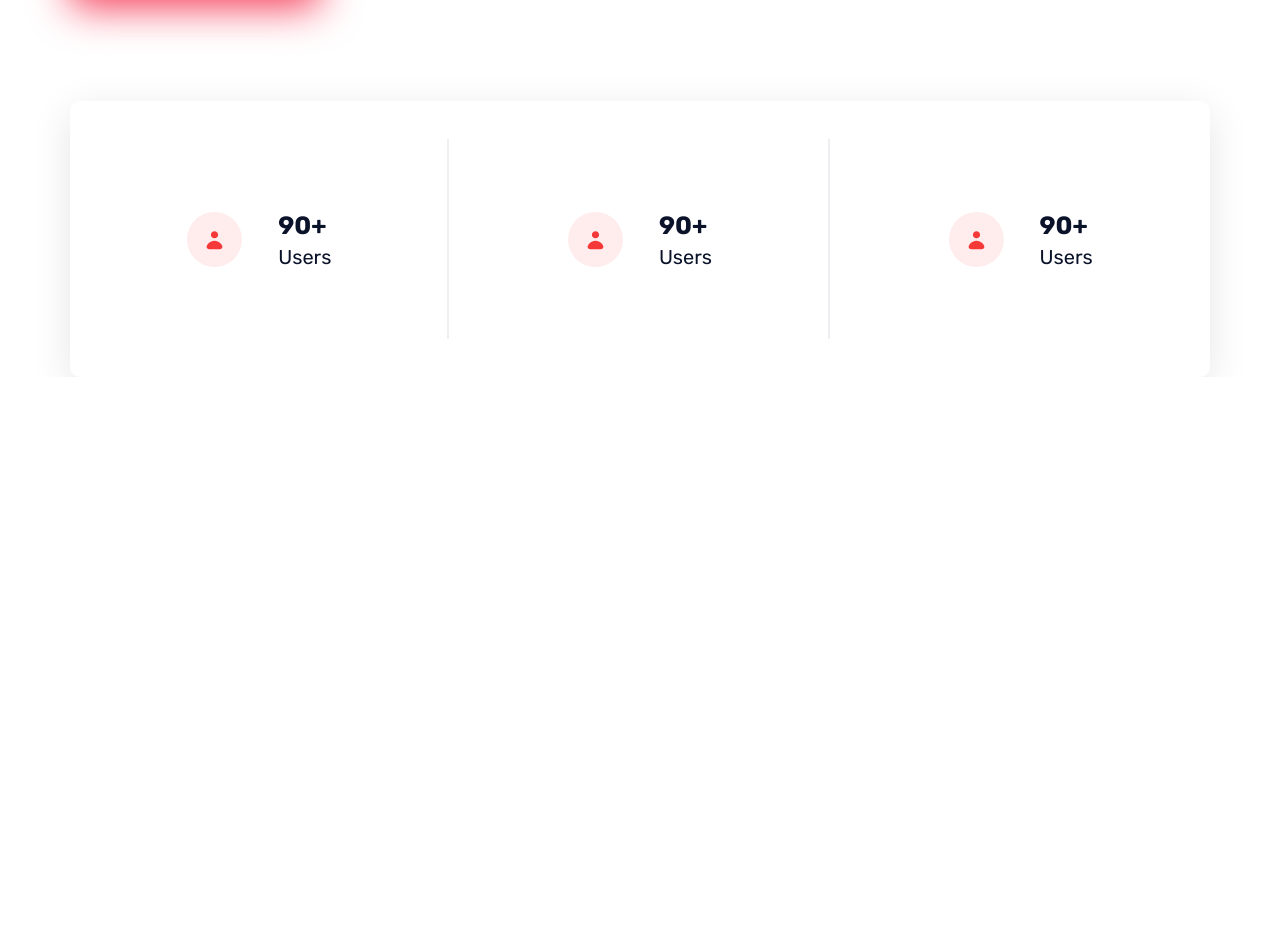
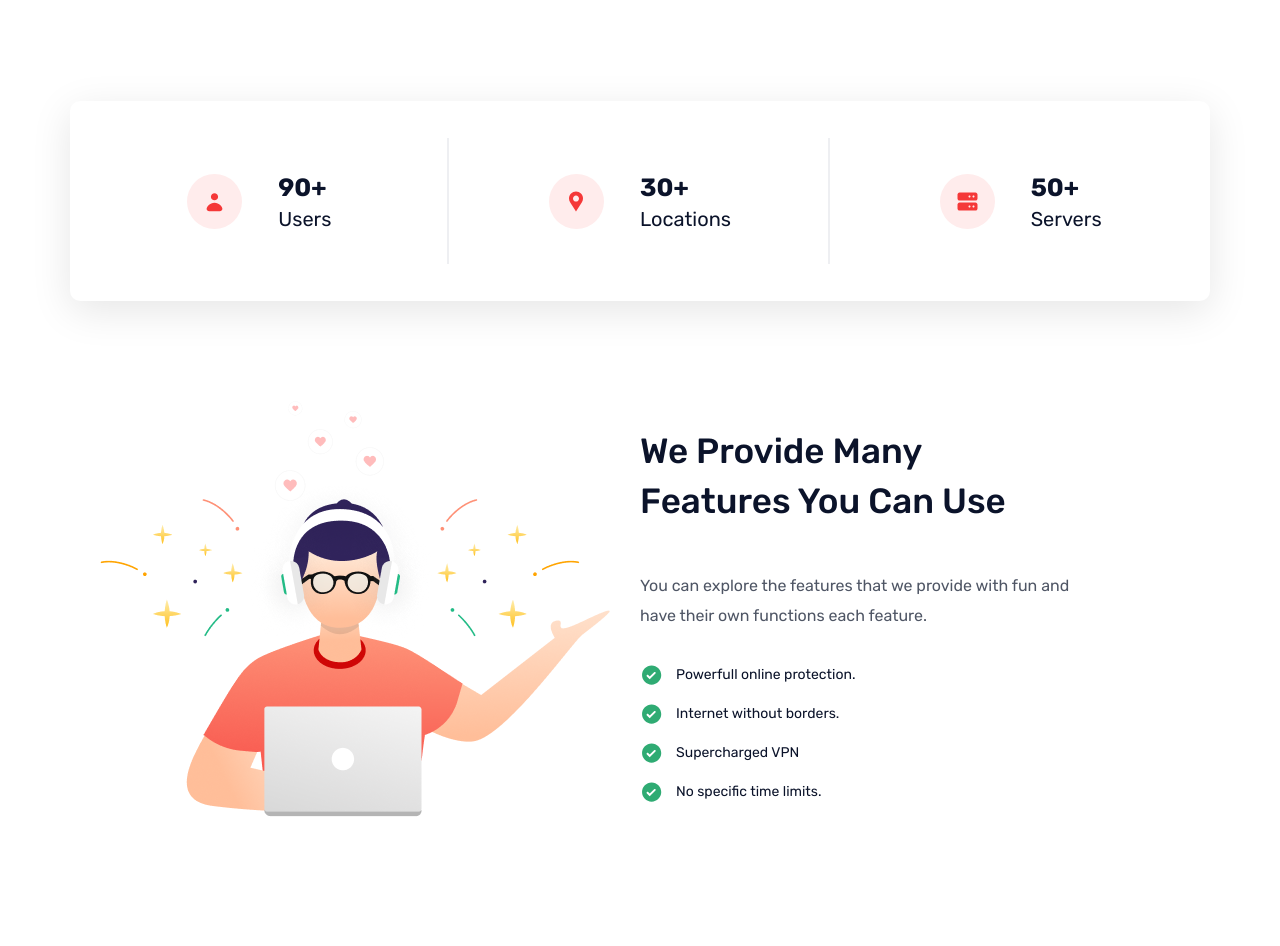
Before and after one commit to MixelinSoft/lasles-vpn-landing-page, a website: page index.html in a window 1280 px wide. Shown: the part 570-1516 px from the top of the page. Before the commit the page ends 947 px from the top, so only its background shows below. Drawn offline with Linux system fonts and the light colour scheme; files whose address does not match are found by name.

Commit message:
Add check SVG icon and refactor CSS styles for promo section layout

```diff
--- a/css/style.css
+++ b/css/style.css
@@ -18,27 +18,18 @@ body {
   padding: 13px 45px;
   border-radius: 50px;
   font-weight: 500;
-  cursor: pointer;
-}
-.button-outline {
   background-color: transparent;
   border: 1px solid var(--red);
   color: var(--red);
-  transition: color 0.2s ease-in-out, background-color 0.2s ease-in-out;
+  box-shadow: none;
+  transition: color 0.2s ease-in-out, background-color 0.2s ease-in-out,
+    box-shadow 0.1s ease-in-out;
+  cursor: pointer;
 }
-.button-outline:hover {
+.button:hover {
   background-color: var(--red);
   color: white;
-}
-.button-filled {
-  background-color: var(--red);
-  color: white;
-  border: none;
   box-shadow: 0px 15px 40px var(--red);
-  transition: box-shadow 0.2s ease-in-out;
-}
-.button-filled:hover {
-  box-shadow: 0px 10px 20px var(--red);
 }
 
 /* Nav */
@@ -113,33 +104,35 @@ body {
   margin-bottom: 50px;
   color: var(--grey);
 }
-.button-rect {
+.promo-button {
   font-size: 16px;
   border-radius: 10px;
   width: 250px;
   height: 60px;
+  color: white;
+  background-color: var(--red);
 }
-.promo-features {
+.promo-card {
   display: flex;
   justify-content: space-around;
   align-items: center;
   height: 200px;
-  padding: 38px 0;
+  margin-bottom: 96px;
   background-color: #fff;
   border-radius: 10px;
   box-shadow: 0px 10px 40px rgba(0, 0, 0, 0.1);
 }
-.promo-features-item {
+.promo-card-item {
   display: flex;
   align-items: center;
   justify-content: center;
-  height: 100%;
+  height: 126px;
   width: calc(100% / 3 - 4px);
 }
-.promo-features-item:not(:last-child) {
+.promo-card-item:not(:last-child) {
   border-right: 2px solid var(--liteGrey);
 }
-.promo-features-item-icon {
+.promo-card-item-icon {
   display: flex;
   justify-content: center;
   align-items: center;
@@ -159,3 +152,43 @@ body {
   line-height: 20px;
   margin: 0;
 }
+.promo-features {
+  display: flex;
+  justify-content: space-between;
+  padding-bottom: 126px;
+}
+.promo-features-block {
+  width: 50%;
+  display: flex;
+  justify-content: center;
+  align-items: center;
+}
+.promo-features-info {
+  display: flex;
+  flex-direction: column;
+  align-items: start;
+}
+.promo-features-info-title {
+  font-size: 35px;
+  font-weight: 500;
+  line-height: 50px;
+}
+.promo-features-info-description {
+  color: var(--grey);
+  line-height: 30px;
+}
+.promo-features-info-list {
+  padding: 0;
+}
+.promo-features-info-list-item {
+  font-size: 14px;
+  list-style: none;
+  display: flex;
+  align-items: center;
+}
+.promo-features-info-list-item:not(:last-child) {
+  margin-bottom: 15px;
+}
+.promo-features-info-list-item-icon {
+  margin-right: 12px;
+}
--- a/index.html
+++ b/index.html
@@ -34,7 +34,7 @@
         </ul>
         <div class="nav-auth">
           <button class="nav-auth-button sign-in-button">Sign In</button>
-          <button class="nav-auth-button button button-outline">Sign Up</button>
+          <button class="nav-auth-button button">Sign Up</button>
         </div>
       </nav>
     </header>
@@ -52,7 +52,7 @@
               LaslesVPN discover interesting features from us.
             </p>
             <button
-              class="button button-filled button-rect promo-content-button"
+              class="button promo-button"
             >
               Get Started
             </button>
@@ -61,33 +61,48 @@
             <img src="./assests//images/promo-image.png" alt="" />
           </div>
         </div>
-        <div class='promo-features'>
-          <div class="promo-features-item">
-            <div class='promo-features-item-icon'>
+        <div class='promo-card'>
+          <div class="promo-card-item">
+            <div class='promo-card-item-icon'>
               <img src="./assests/icons/user.svg" alt="User Icon">
             </div>
-            <div class='promo-features-item-text'>
+            <div class='promo-card-item-text'>
               <p class='promo-item-num'>90+</p>
               <p class='promo-item-type'>Users</p>
             </div>
           </div>
-            <div class="promo-features-item">
-            <div class='promo-features-item-icon'>
-              <img src="./assests/icons/user.svg" alt="User Icon">
+            <div class="promo-card-item">
+            <div class='promo-card-item-icon'>
+              <img src="./assests/icons/location.svg" alt="User Icon">
             </div>
-            <div class='promo-features-item-text'>
-              <p class='promo-item-num'>90+</p>
-              <p class='promo-item-type'>Users</p>
+            <div class='promo-card-item-text'>
+              <p class='promo-item-num'>30+</p>
+              <p class='promo-item-type'>Locations</p>
             </div>
           </div>
-            <div class="promo-features-item">
-            <div class='promo-features-item-icon'>
-              <img src="./assests/icons/user.svg" alt="User Icon">
+            <div class="promo-card-item">
+            <div class='promo-card-item-icon'>
+              <img src="./assests/icons/server.svg" alt="User Icon">
             </div>
-            <div class='promo-features-item-text'>
-              <p class='promo-item-num'>90+</p>
-              <p class='promo-item-type'>Users</p>
+            <div class='promo-card-item-text'>
+              <p class='promo-item-num'>50+</p>
+              <p class='promo-item-type'>Servers</p>
             </div>
+          </div>
+        </div>
+        <div class='promo-features'>
+          <div class='promo-features-image promo-features-block'>
+            <img src="./assests/images/features-image.png" alt="">
+          </div>
+          <div class='promo-features-info promo-features-block'>
+            <h2 class='promo-features-info-title'>We Provide Many<br/>Features You Can Use</h2>
+            <p class='promo-features-info-description'>You can explore the features that we provide with fun and<br/>have their own functions each feature.</p>
+            <ul class='promo-features-info-list'>
+              <li class='promo-features-info-list-item'><img class='promo-features-info-list-item-icon' src="./assests/icons/check.svg" alt=""><span>Powerfull online protection.</span></li>
+              <li class='promo-features-info-list-item'><img class='promo-features-info-list-item-icon' src="./assests/icons/check.svg" alt=""><span>Internet without borders.</span></li>
+              <li class='promo-features-info-list-item'><img class='promo-features-info-list-item-icon' src="./assests/icons/check.svg" alt=""><span>Supercharged VPN</span></li>
+              <li class='promo-features-info-list-item'><img class='promo-features-info-list-item-icon' src="./assests/icons/check.svg" alt=""><span>No specific time limits.</span></li>
+            </ul>
           </div>
         </div>
       </section>
```
Also changed, not shown: assests/icons/check.svg (added), assests/images/features-image.png (added).
